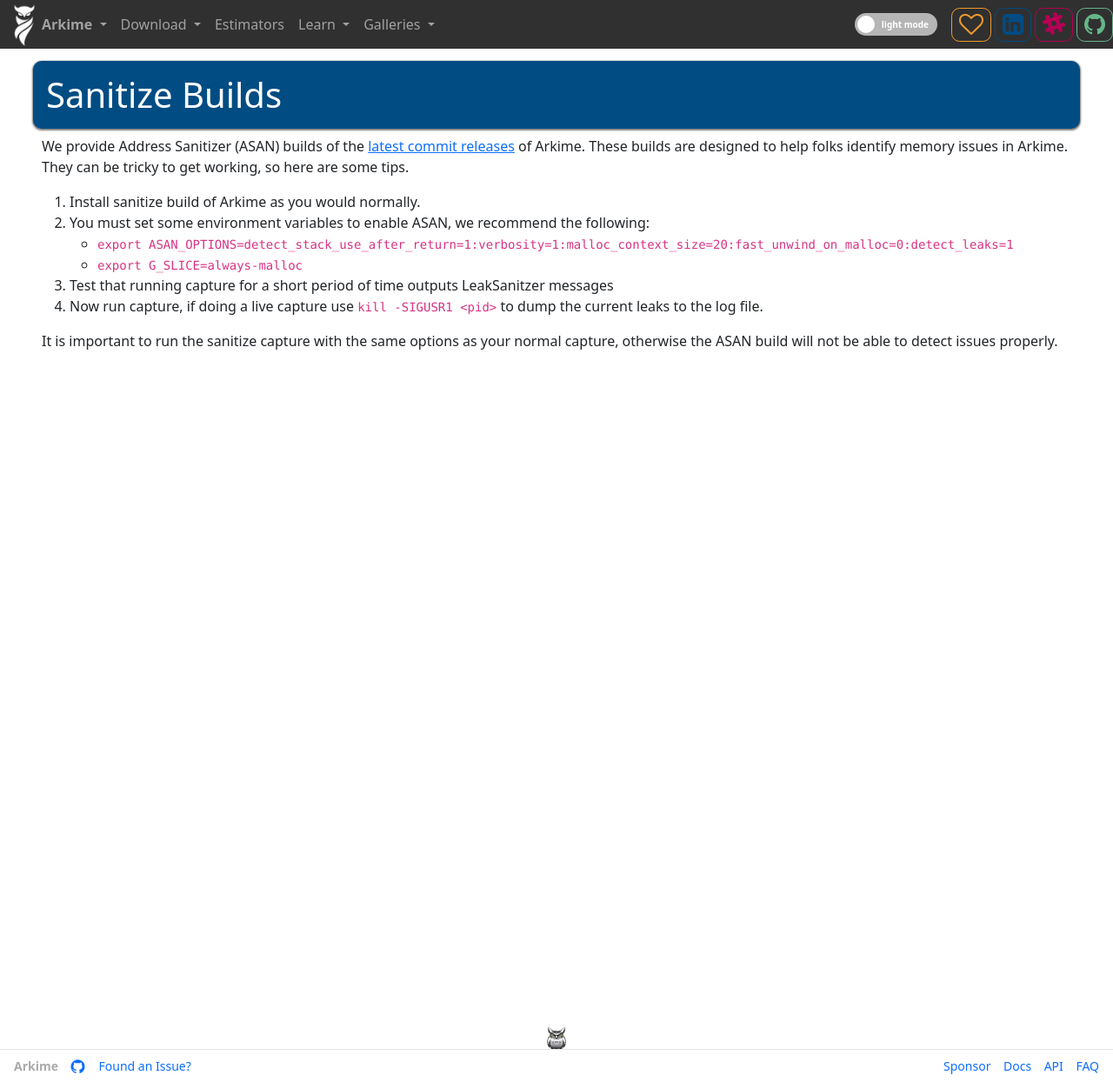
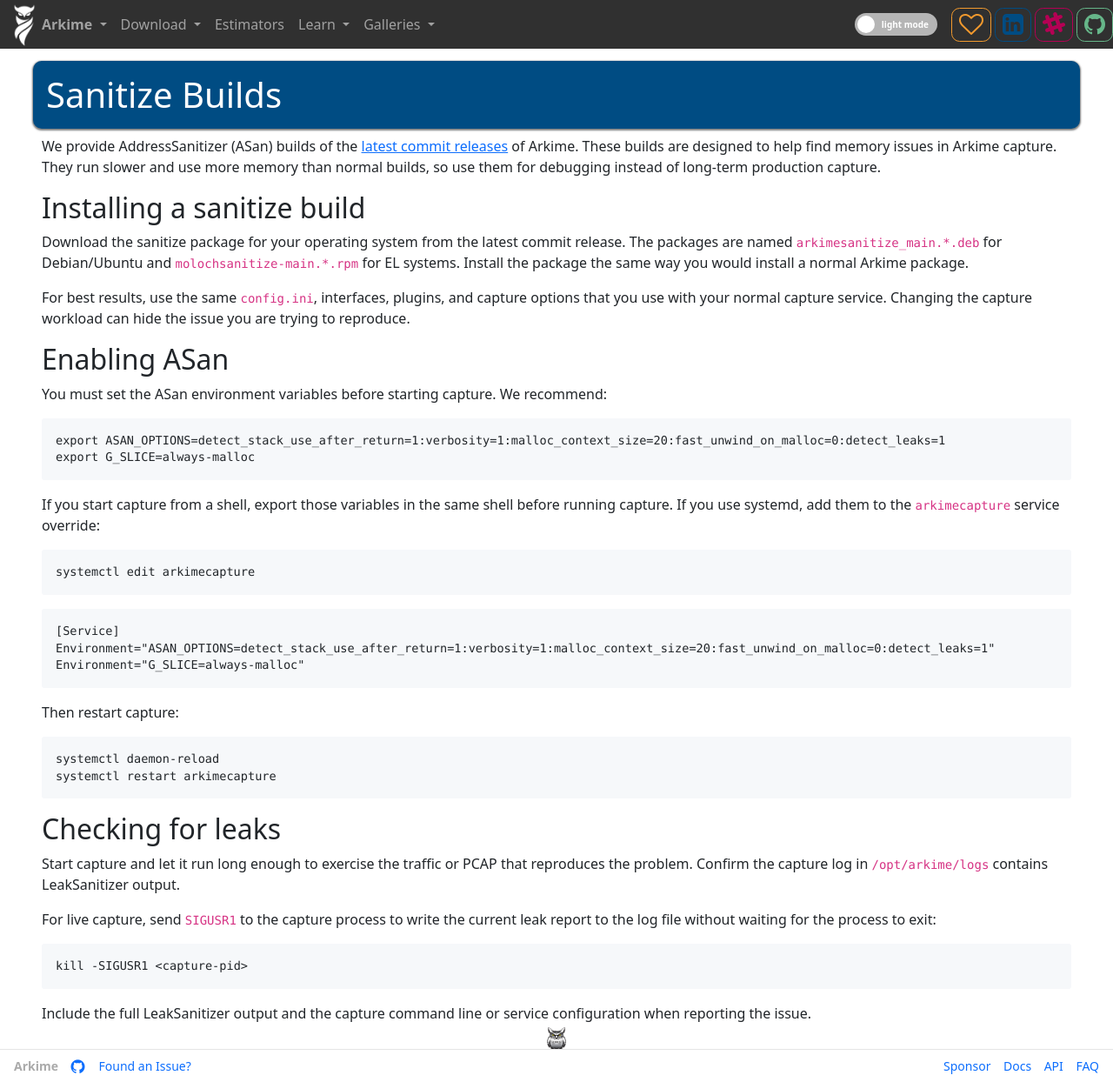
Before and after one commit to arkime/arkimeweb, a Jekyll site: the page built from _wiki/sanitize.md, in a window 1280 px wide. Shown: the whole page at 87% size. Built offline with Jekyll 4.4.1, drawn with Linux system fonts in a browser that asks for light colours.

Commit message:
improce sanitize instructions

````diff
--- a/_wiki/sanitize.md
+++ b/_wiki/sanitize.md
@@ -9,17 +9,63 @@
 # Sanitize Builds
 {: .section-header.mt-1 }
 
-We provide Address Sanitizer (ASAN) builds of the [latest commit releases](https://github.com/arkime/arkime/releases/tag/last-commit6) of Arkime.
-These builds are designed to help folks identify memory issues in Arkime.
-They can be tricky to get working, so here are some tips.
+We provide AddressSanitizer (ASan) builds of the [latest commit releases](https://github.com/arkime/arkime/releases/tag/last-commit6) of Arkime.
+These builds are designed to help find memory issues in Arkime capture.
+They run slower and use more memory than normal builds, so use them for debugging instead of long-term production capture.
 
-1. Install sanitize build of Arkime as you would normally.
-2. You must set some environment variables to enable ASAN, we recommend the following:
-  - `export ASAN_OPTIONS=detect_stack_use_after_return=1:verbosity=1:malloc_context_size=20:fast_unwind_on_malloc=0:detect_leaks=1`
-  - `export G_SLICE=always-malloc`
-3. Test that running capture for a short period of time outputs LeakSanitzer messages
-4. Now run capture, if doing a live capture use `kill -SIGUSR1 <pid>` to dump the current leaks to the log file.
+## Installing a sanitize build
+{: .section-header }
 
-It is important to run the sanitize capture with the same options as your normal capture, otherwise the ASAN build will not be able to detect issues properly.
+Download the sanitize package for your operating system from the latest commit release.
+The packages are named `arkimesanitize_main.*.deb` for Debian/Ubuntu and `molochsanitize-main.*.rpm` for EL systems.
+Install the package the same way you would install a normal Arkime package.
+
+For best results, use the same `config.ini`, interfaces, plugins, and capture options that you use with your normal capture service.
+Changing the capture workload can hide the issue you are trying to reproduce.
+
+## Enabling ASan
+{: .section-header }
+
+You must set the ASan environment variables before starting capture.
+We recommend:
+
+```bash
+export ASAN_OPTIONS=detect_stack_use_after_return=1:verbosity=1:malloc_context_size=20:fast_unwind_on_malloc=0:detect_leaks=1
+export G_SLICE=always-malloc
+```
+
+If you start capture from a shell, export those variables in the same shell before running capture.
+If you use systemd, add them to the `arkimecapture` service override:
+
+```bash
+systemctl edit arkimecapture
+```
+
+```ini
+[Service]
+Environment="ASAN_OPTIONS=detect_stack_use_after_return=1:verbosity=1:malloc_context_size=20:fast_unwind_on_malloc=0:detect_leaks=1"
+Environment="G_SLICE=always-malloc"
+```
+
+Then restart capture:
+
+```bash
+systemctl daemon-reload
+systemctl restart arkimecapture
+```
+
+## Checking for leaks
+{: .section-header }
+
+Start capture and let it run long enough to exercise the traffic or PCAP that reproduces the problem.
+Confirm the capture log in `/opt/arkime/logs` contains LeakSanitizer output.
+
+For live capture, send `SIGUSR1` to the capture process to write the current leak report to the log file without waiting for the process to exit:
+
+```bash
+kill -SIGUSR1 <capture-pid>
+```
+
+Include the full LeakSanitizer output and the capture command line or service configuration when reporting the issue.
 
 </div>
````
